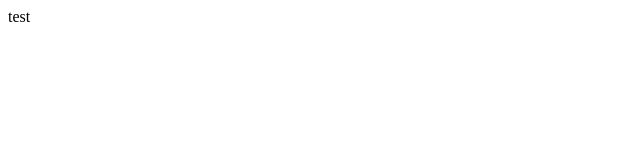
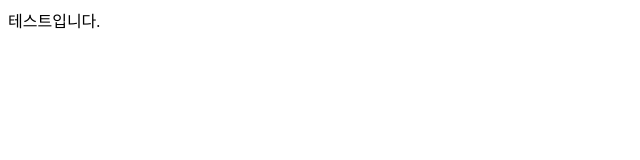
Before and after one commit to LEEJINYOUN/portfolio, a Nuxt app: page / in a window 1280 px wide. Shown: the top 160 px of the page, without its empty margins (0-640 px from the left). Built offline with nearby package versions, Linux system fonts and the light colour scheme.

Commit message:
깃 테스트

```diff
--- a/app.vue
+++ b/app.vue
@@ -1,3 +1,3 @@
 <template>
-  <div>test</div>
+  <div>테스트입니다.</div>
 </template>
```
